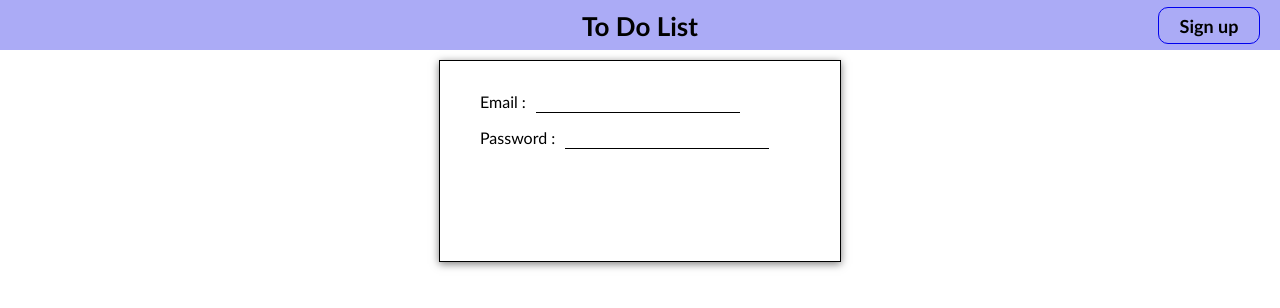
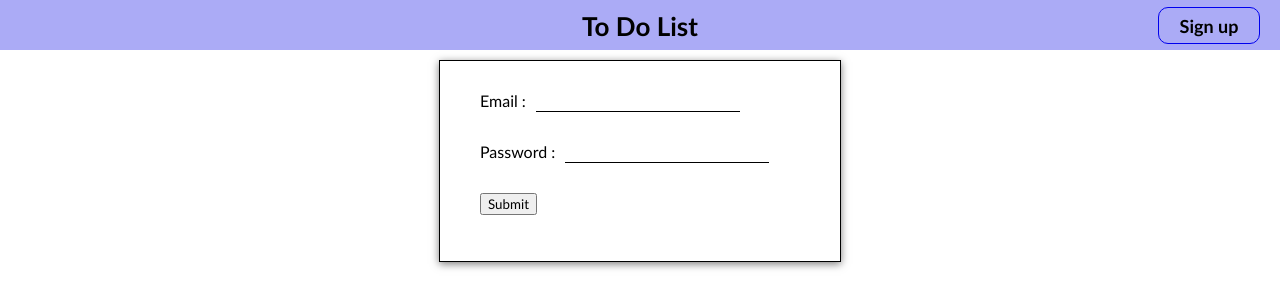
Before and after one commit to Durgesh099/webapp-ToDoList, a React (Create React App) app: page /signup in a window 1280 px wide. Shown: the top 308 px of the page. Built offline with nearby package versions, Linux system fonts and the light colour scheme.

Commit message:
firebase context

```diff
--- /dev/null
+++ b/src/components/InsertBox.css
@@ -0,0 +1,22 @@
+.input{
+    height: 27.3px;
+    width: 300px;
+    border: 3px solid rgb(171, 171, 246);;
+}
+
+.insertbox{
+    display: flex;
+}
+
+.btn{
+    position: relative;
+    height: 35px;
+    font-size: 18px;
+    background-color: rgb(171, 171, 247);
+    border: 2px solid rgb(171, 171, 247);;
+}
+
+.btn:active{
+    background-color: rgb(199, 199, 248);
+    box-shadow: 0 1px 4px rgba(0, 0, 0, 0.2);
+}
--- /dev/null
+++ b/src/components/InsertBox.js
@@ -0,0 +1,13 @@
+import React from "react";
+import "./InsertBox.css"
+
+const InsertBox =(props)=>{
+    return (
+        <div className="insertbox">
+            <input id="input" className="input" type="text" onChange={props.InputHandler} name="input" placeholder="Enter Task"/>
+            <button className="btn" onClick={props.SubmitHandler}>Add Task</button>
+        </div>
+    )
+}
+
+export default InsertBox
--- a/src/components/Navigation.css
+++ b/src/components/Navigation.css
@@ -14,6 +14,10 @@
     font-size: 26px;
     margin-block-start: 0px;
     margin-block-end: 0px;
+}
+
+.title:hover{
+    color:rgb(83, 82, 82)
 }
 
 .sign-btn{
@@ -37,6 +41,10 @@
     padding-top: 6.5px;
 }
 
+.p:hover{
+    color: rgb(83, 82, 82)
+}
+
 .sign-btn:active{
     box-shadow: 0 2px 8px rgb(95, 95, 95);
     border-color: black;
--- a/src/components/SignUp.js
+++ b/src/components/SignUp.js
@@ -1,19 +1,28 @@
-import React, { useState }  from "react";
+import React , {useState} from "react";
+import {useFirebase} from "../context/firebase"
 import "./SingUp.css"
 
 const SignUp = () =>{
-    const[Email, setEmail]= useState("")
-    const[Pass, setPass]= useState("")
 
+    const firebase = useFirebase();
+
+    const[email, setEmail]= useState("")
+    const[pass, setPass]= useState("")
 
     return (
         <div className="form">
         <form><ul>
             <li>Email :
-            <input type="email"/></li>
+            <input type="email" required value={email} onChange={(e)=>setEmail(e.target.value)}/></li>
 
             <li>Password :
-            <input type="password"/></li>
+            <input type="password" required value={pass} onChange={(e)=>setPass(e.target.value)}/></li>
+
+            <li><button onClick={()=> {
+                    firebase.signupUserWithEmailPassword(email,pass);
+                    firebase.putData('users/' +'durgesh' ,{email,pass})
+                    }}
+                    >Submit</button></li>
         </ul></form>
         </div>
     )
--- a/src/components/SingUp.css
+++ b/src/components/SingUp.css
@@ -7,8 +7,8 @@
 }
 
 .form li{
-    display: inline-block;
-    margin-top: 15px;
+    margin-top: 30px;
+    list-style-type: none;
 }
 
 .form input{
--- a/src/components/Task.css
+++ b/src/components/Task.css
@@ -26,29 +26,7 @@
     height: 20px;
 }
 
-.input{
-    height: 27.3px;
-    width: 300px;
-    border: 3px solid rgb(171, 171, 246);;
-}
 
-.insertbox{
-    display: flex;
-}
-
-.btn{
-    position: relative;
-    height: 35px;
-    font-size: 18px;
-    background-color: rgb(171, 171, 247);
-    border: 2px solid rgb(171, 171, 247);;
-}
-
-.btn:active{
-    background-color: rgb(199, 199, 248);
-    box-shadow: 0 1px 4px rgba(0, 0, 0, 0.2);
-}
-
-.tasks input[type="checkbox"]:checked+label {
+.tasks input[type="checkbox"]:checked+span {
     color: rgb(173, 173, 173);
 }
--- a/src/components/Task.js
+++ b/src/components/Task.js
@@ -1,19 +1,19 @@
 import React, { useState } from "react";
 import './Task.css';
+import InsertBox from "./InsertBox";
 
 const Task=()=>{
 
-    const arr = [
-        'First Task',
-        'Second Task',
-        'Third Task'
-    ]
+// ADD & RENDER TASKS ON SCREEN
+    const[newState, setState]=useState([
+        {id:1 ,c:true, value:'First Task'},
+        {id:2, c:false, value:'Second Task'},
+        {id:3, c:false, value:'Third Task'}
+    ])
 
-    const[newState, setState]=useState(arr)
-
-    let str = []
+    let str = {}
     const inputHandler = (event)=>{
-        str = [event.target.value]
+        str = {c:false,value:event.target.value}
     }
 
     const submitHandler = (event) =>{
@@ -24,6 +24,7 @@ const Task=()=>{
         document.getElementById('input').value = ''
     }
 
+
     return(
         <div className="tasks">
         <form>
@@ -31,17 +32,14 @@ const Task=()=>{
                 return(
                     <React.Fragment>
                     <h2 className="h2">
-                        <input id='checkbox' type="checkbox" className="cbf"/>
-                        <label for='checkbox' className="text">{t}</label>
+                        <input id='checkbox' type="checkbox" className="cbf" checked={t.c}/>
+                        <span className="text">{t.value}</span>
                         {console.log(document.getElementById(''))}
                     </h2>
                     </React.Fragment>
                 )
             })}
-            <div className="insertbox">
-            <input id="input" className="input" type="text" onChange={inputHandler} name="input" placeholder="Enter Task"/>
-            <button className="btn" onClick={submitHandler}>Add Task</button>
-            </div>
+            <InsertBox SubmitHandler={submitHandler} InputHandler={inputHandler}/>
         </form>
         </div>
     )
--- /dev/null
+++ b/src/context/firebase.js
@@ -0,0 +1,36 @@
+import { initializeApp } from "firebase/app";
+import { createContext, useContext } from "react";
+import { getAuth, createUserWithEmailAndPassword } from "firebase/auth";
+import { getDatabase , set,ref } from "firebase/database"
+
+const firebaseConfig = {
+    apiKey: "AIzaSyC78rEvoJkh-OkSyJ6LDxj-sHgo1WydFgE",
+    authDomain: "test-app-24fa3.firebaseapp.com",
+    projectId: "test-app-24fa3",
+    storageBucket: "test-app-24fa3.appspot.com",
+    messagingSenderId: "576165444576",
+    appId: "1:576165444576:web:9ea9f95fe838cacd230985",
+    databaseURL: "https://test-app-24fa3-default-rtdb.firebaseio.com"
+};
+
+const firebaseApp = initializeApp(firebaseConfig);
+const firebaseAuth = getAuth(firebaseApp)
+const database = getDatabase(firebaseApp)
+
+const FirebaseContext = createContext(null)
+
+export const useFirebase = () => useContext(FirebaseContext)
+
+export const FirebaseProvider = (props) =>{
+
+    const signupUserWithEmailPassword = (email, password) =>{
+        return createUserWithEmailAndPassword(firebaseAuth,email,password)
+    }
+
+    const putData = (key,data) => set(ref(database,key), data)
+
+    return (<FirebaseContext.Provider value={{signupUserWithEmailPassword, putData}}>
+            {props.children}
+        </FirebaseContext.Provider>
+    )
+}
--- a/src/firebase.js
+++ b/src/firebase.js
@@ -6,7 +6,8 @@ const firebaseConfig = {
     projectId: "test-app-24fa3",
     storageBucket: "test-app-24fa3.appspot.com",
     messagingSenderId: "576165444576",
-    appId: "1:576165444576:web:9ea9f95fe838cacd230985"
+    appId: "1:576165444576:web:9ea9f95fe838cacd230985",
+    databaseURL: "https://test-app-24fa3-default-rtdb.firebaseio.com"
 };
 
 export const app = initializeApp(firebaseConfig);
--- a/src/index.js
+++ b/src/index.js
@@ -2,12 +2,15 @@ import React from 'react';
 import ReactDOM from 'react-dom/client';
 import './index.css';
 import App from './App';
+import {FirebaseProvider} from "./context/firebase"
 import reportWebVitals from './reportWebVitals';
 
 const root = ReactDOM.createRoot(document.getElementById('root'));
 root.render(
   <React.StrictMode>
-    <App />
+    <FirebaseProvider>
+      <App />
+    </FirebaseProvider>
   </React.StrictMode>
 );
 
```
